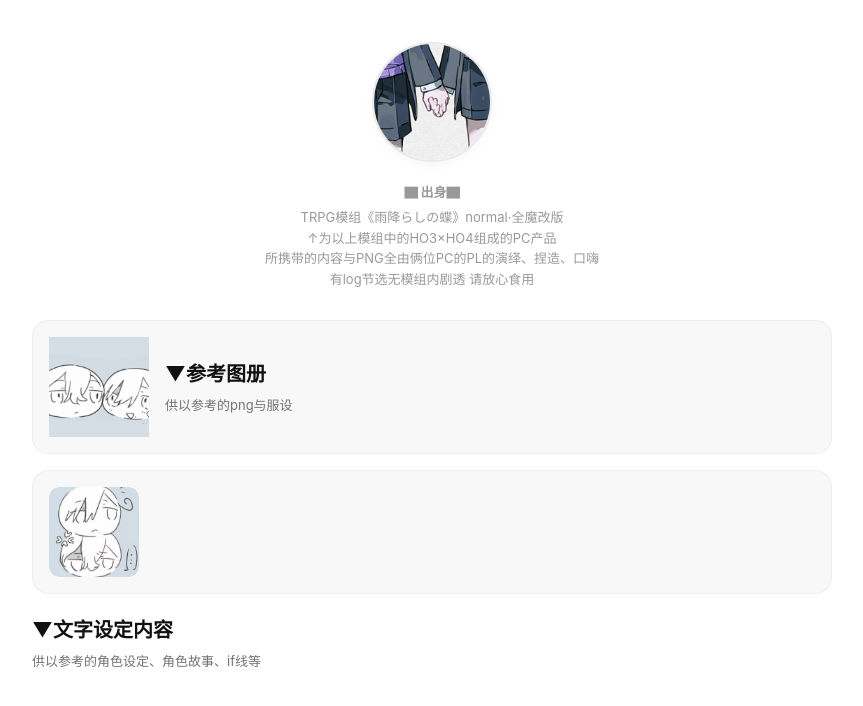
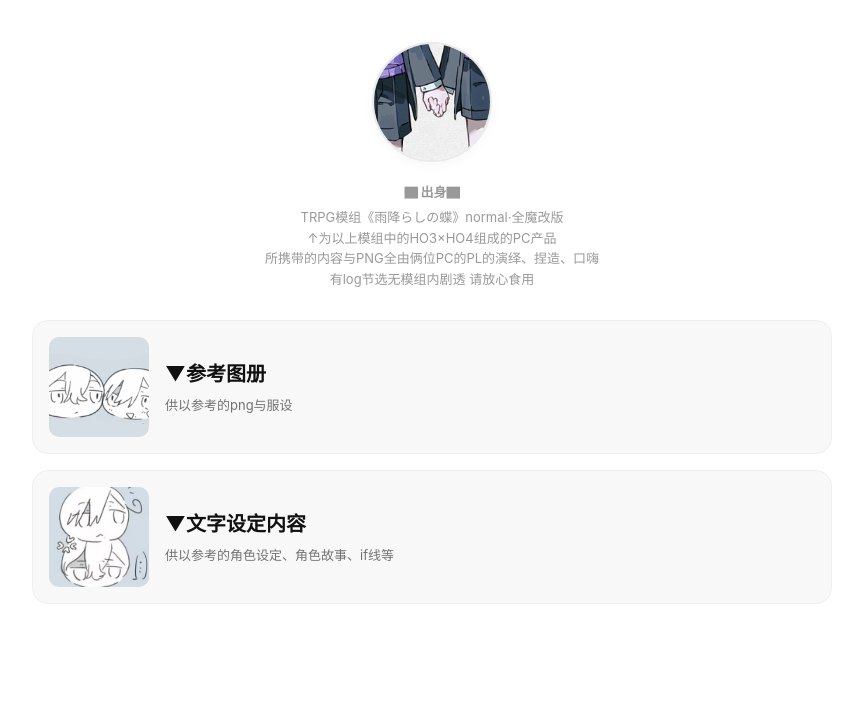
Before and after one commit to yatoorzz-max/cphhc, a plain HTML site: page index.html in a window 1280 px wide. Shown: the whole page, without its empty margins (208-1071 px from the left). Drawn offline with Linux system fonts and the light colour scheme.

Commit message:
Add files via upload

```diff
--- a/index.html
+++ b/index.html
@@ -199,18 +199,22 @@
   </div>
 
   <div class="menu-grid">
+    <!-- 第一个卡片：参考图册 -->
     <div class="menu-card" onclick="showPage('gallery-page')">
-      <div style="width: 100px; height: 100px; flex-shrink: 0; overflow: hidden;">
-  <img src="images/ding_.png" style="width: 100%; height: 100%; object-fit: cover; display: block;">
-</div>
+      <div style="width: 100px; height: 100px; flex-shrink: 0; overflow: hidden; border-radius: 10px;">
+        <img src="images/ding_.png" style="width: 100%; height: 100%; object-fit: cover; display: block;">
+      </div>
       <div class="menu-card-text">
         <div class="menu-title">▼参考图册</div>
         <div class="menu-desc">供以参考的png与服设</div>
       </div>
     </div>
 
+    <!-- 第二个卡片：文字设定 -->
     <div class="menu-card" onclick="showPage('text-page')">
-      <d<div class="menu-card-img-box"><img src="images/die_.jpg"></div>
+      <div style="width: 100px; height: 100px; flex-shrink: 0; overflow: hidden; border-radius: 10px;">
+        <img src="images/die_.jpg" style="width: 100%; height: 100%; object-fit: cover; display: block;">
+      </div>
       <div class="menu-card-text">
         <div class="menu-title">▼文字设定内容</div>
         <div class="menu-desc">供以参考的角色设定、角色故事、if线等</div>
```
